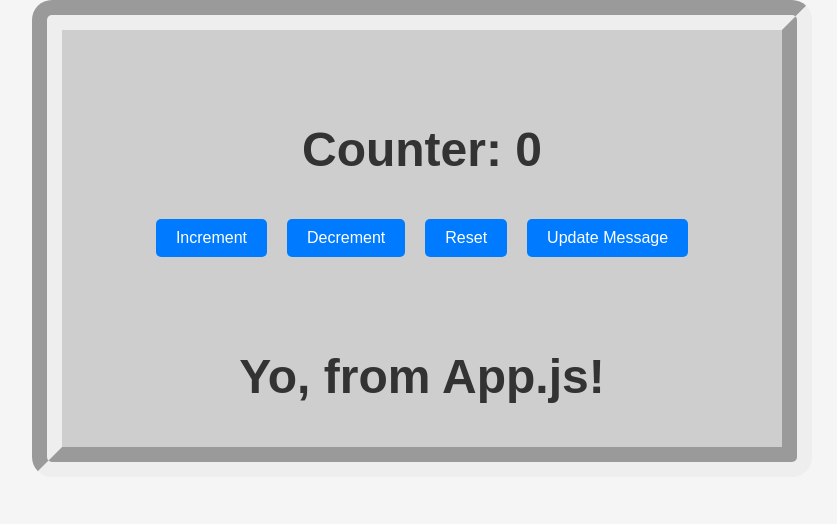
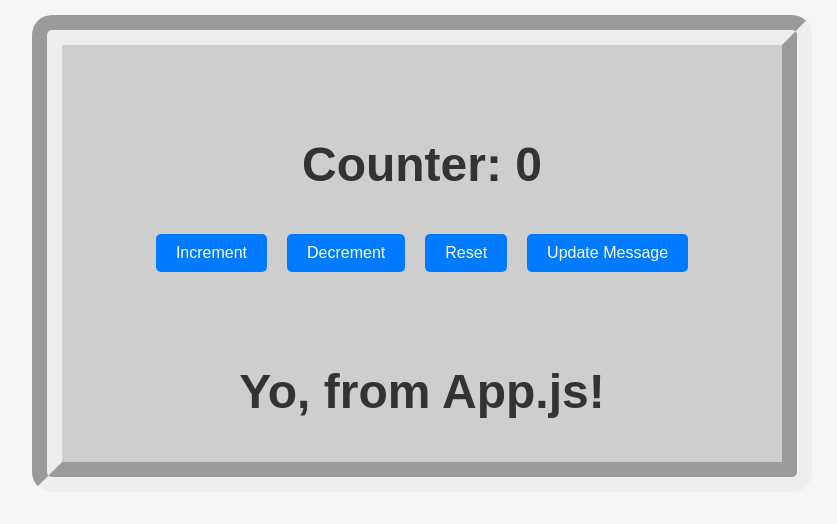
Before and after one commit to GU-Web-Dev-2024/Participation-10.-React-4-solution, a React (Create React App) app: page / in a window 1280 px wide. Shown: the top 524 px of the page, without its empty margins (218-1055 px from the left). Built offline with nearby package versions, Linux system fonts and the light colour scheme.

Commit message:
Slight css styling change for body in App.css

```diff
--- a/src/App.css
+++ b/src/App.css
@@ -1,6 +1,7 @@
 body {
   background-color: #f5f5f5;
   font-family: 'Arial', sans-serif;
+  padding: 15px;
 }
 
 h1 {
```
